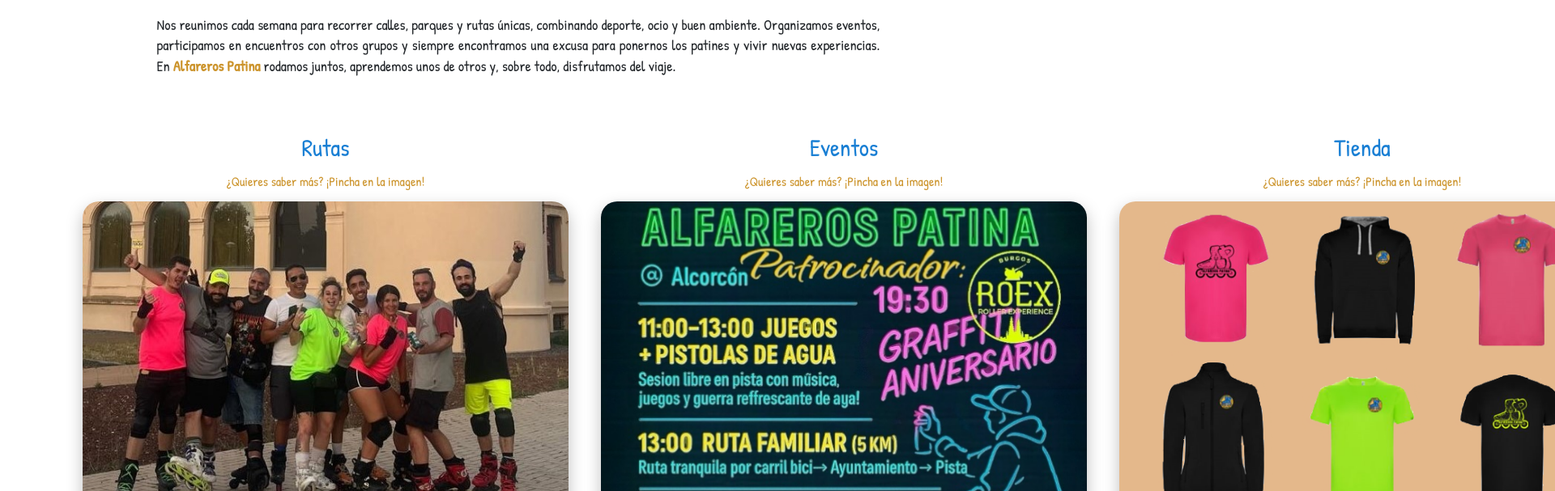
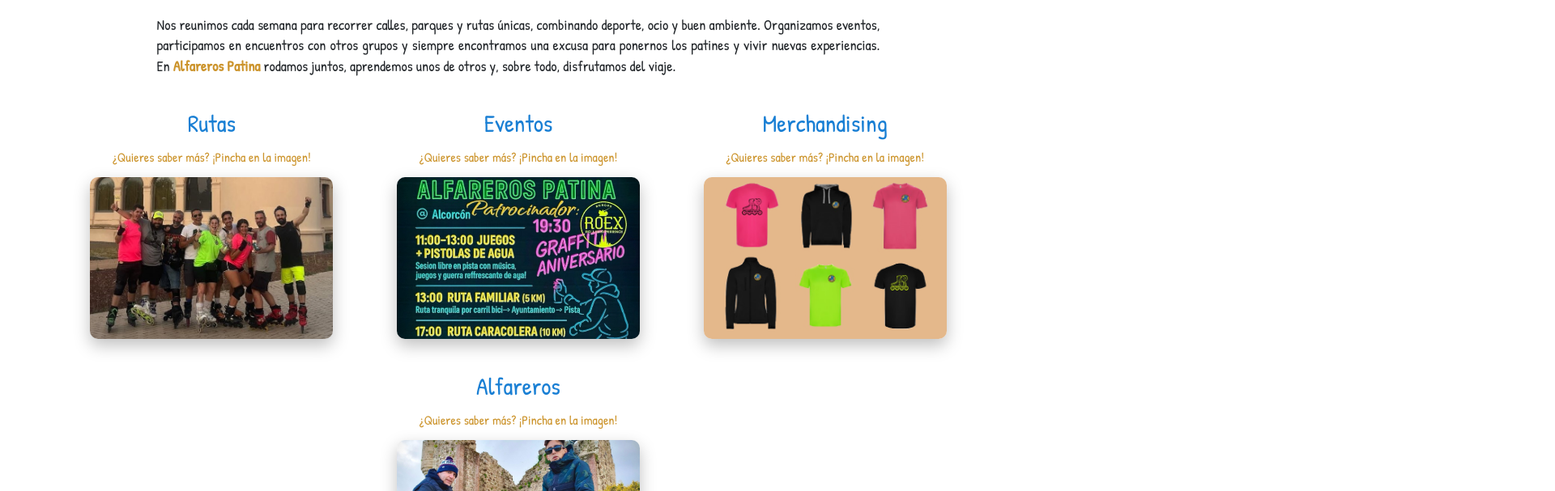
Before and after one commit to CHIPIXB/alfareros-patina, an Angular app: page / in a window 1280 px wide. Shown: the part 489-1096 px from the top of the page at 81% size, 1920 px wide, since content can reach past the window. Built offline with nearby package versions, Linux system fonts and the light colour scheme; a web font is replaced by a local one.

Commit message:
media queries de la home actualizadas

```diff
--- a/src/app/pages/home/home.css
+++ b/src/app/pages/home/home.css
@@ -1,6 +1,6 @@
 h3{
         font-family: var(--fuente-texto);
-        margin: 50px 0 0 0;
+        margin: 20px 0 0 0;
         font-size: 30px;
         color:  var(--color-principal);
         text-align: center;
@@ -74,6 +74,14 @@
 
 .imagenes-hero {
 
+    figure {
+
+        div{
+            width: 100%;
+            margin-bottom: 20px;
+        }
+    }
+
     .images {
         display: flex;
         justify-content: center;
@@ -86,7 +94,7 @@
         object-fit: cover;
         object-position: center;
         margin: 0 20px;
-        border-radius: 20px;
+        border-radius: 10px;
         box-shadow: 0 8px 20px rgba(0, 0, 0, 0.25);
         transition: transform 0.3s ease, box-shadow 0.3s ease;
     }
@@ -152,41 +160,38 @@
 
 @media (min-width: 768px){
     .imagenes-hero {
-        a {
-            img{
-                width: 500px;
-                height: 400px;
-            }
-        }
+
         .texto-imagen {
             justify-self: center;
+        }
+
+        figure {
+            display: flex;
+            flex-wrap: wrap;
+            gap: 20px;
+
+            div {
+                width: calc(50% - 10px);
+            }
         }
 
     }
 }
 
 @media (min-width: 992px){
-        .imagenes-hero {
-        a {
-            img{
-                width: 600px;
-                height: 400px;
+    .imagenes-hero {
+
+        figure {
+            justify-content: center;
+            div {
+                width: calc(33.33% - 13.3px);
+                margin-bottom: 0;
             }
         }
 
     }
 }
 
-@media (min-width: 1024px){
-
-    .eventos-hero {
-        button:hover {
-            color:  white;
-            background-color:  var(--color-secundario) ;
-            border: 2px solid var(--color-secundario);
-        }
-    }
-}
 
 @media ( min-width: 1200px) {
     .imagenes-hero {
@@ -247,13 +252,8 @@
 
 @media (min-width: 1440px){
 
-    .imagenes-hero {
-        figure{
-            place-content: center;
-        }
-        img {
-            width: 500px;
-        }
+    .imagenes-hero figure > div {
+        width: calc(25% - 15px);
     }
 
 }
--- a/src/app/pages/home/home.html
+++ b/src/app/pages/home/home.html
@@ -49,7 +49,7 @@
         </div>
         <div class="texto-imagen-tienda">
             <hgroup>
-                <h3>Tienda</h3>
+                <h3>Merchandising</h3>
                 <h6>¿Quieres saber más? ¡Pincha en la imagen!</h6>
             </hgroup>
             <nav class="images">
--- a/src/app/pages/tienda/tienda.html
+++ b/src/app/pages/tienda/tienda.html
@@ -1,7 +1,7 @@
 <section class="fondo-hero">
 
     <hgroup class="titulo-hero">
-        <h1>TIENDA</h1>
+        <h1>MERCHANDISING</h1>
         <h2>Conoce y luce cada artículo Alfarero. Porque un buen equipo lleva un buen estilo</h2>
     </hgroup>
 
```
